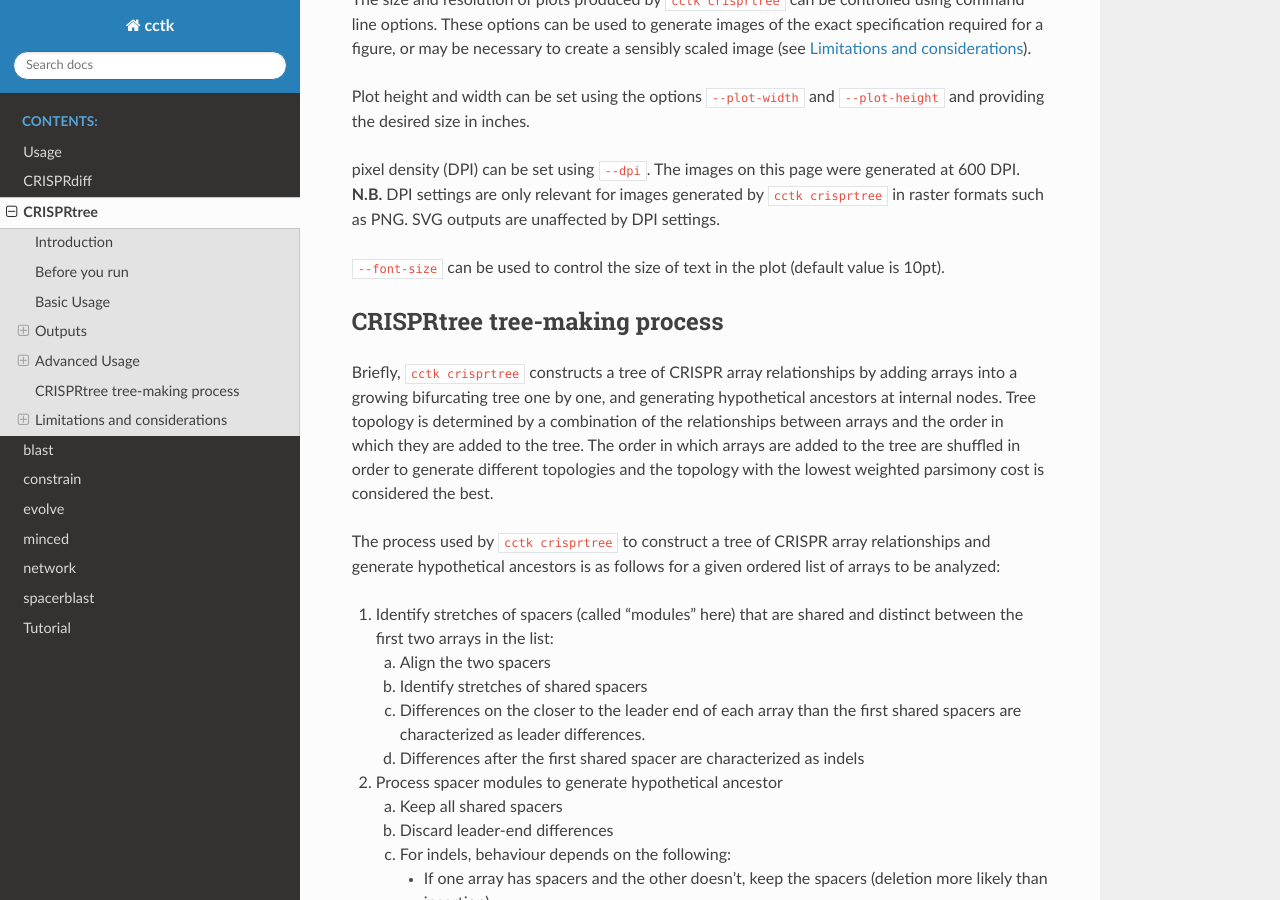
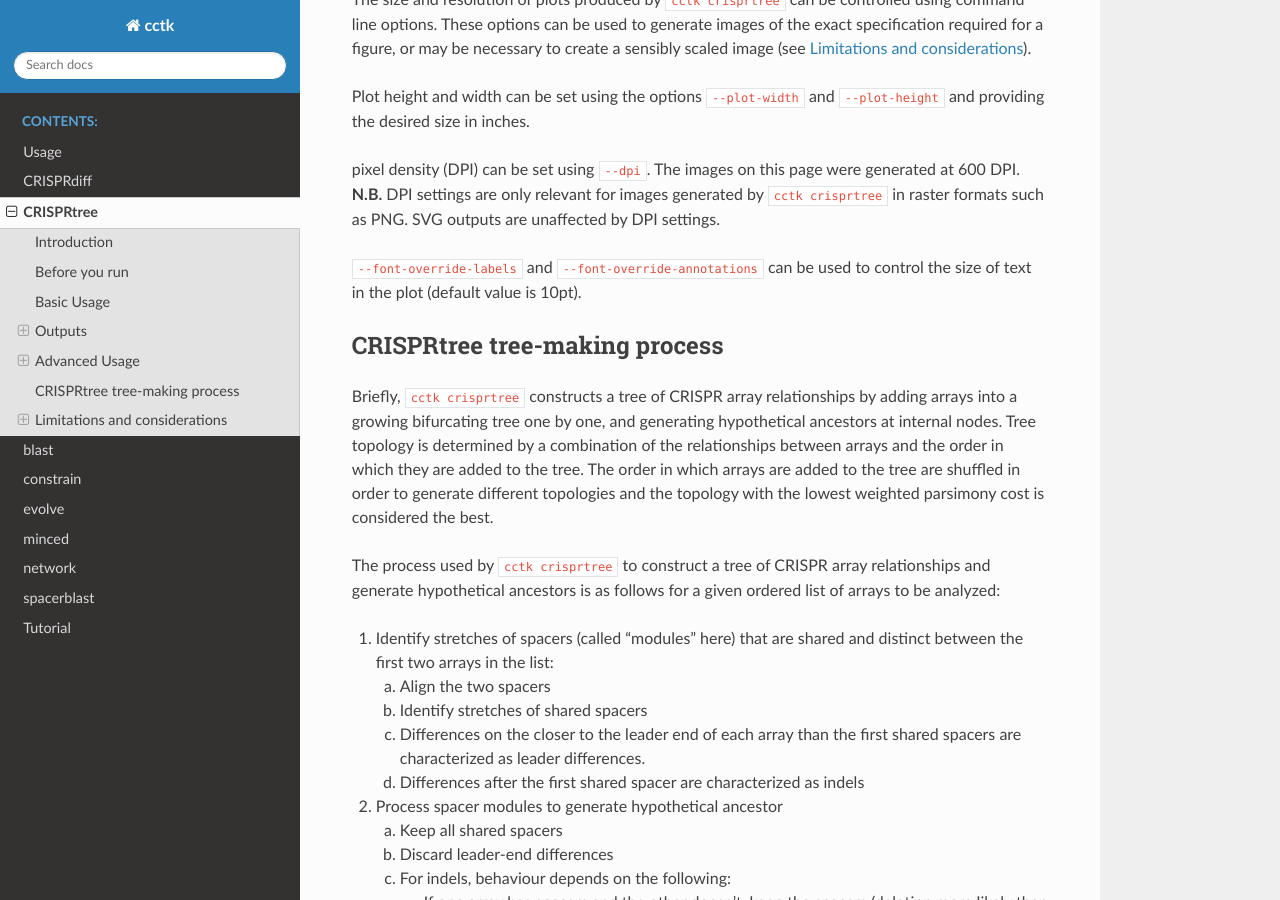
Before and after one commit to Alan-Collins/CRISPR_comparison_toolkit, a Sphinx documentation site: the page built from docs/source/content/CRISPRtree.rst, in a window 1280 px wide and 900 px high, scrolled down 11560 px. Built offline with Sphinx 7.4.7 and the Read the Docs theme 2.0.0, drawn with Linux system fonts in a browser that asks for light colours.

Commit message:
correct --font-override-labels and annotations in place of old --font-size option

```diff
--- a/docs/source/content/CRISPRtree.rst
+++ b/docs/source/content/CRISPRtree.rst
@@ -286,7 +286,7 @@ Plot height and width can be set using the options ``--plot-width`` and ``--plot
 
 pixel density (DPI) can be set using ``--dpi``. The images on this page were generated at 600 DPI. **N.B.** DPI settings are only relevant for images generated by ``cctk crisprtree`` in raster formats such as PNG. SVG outputs are unaffected by DPI settings.
 
-``--font-size`` can be used to control the size of text in the plot (default value is 10pt).
+``--font-override-labels`` and ``--font-override-annotations`` can be used to control the size of text in the plot (default value is 10pt).
 
 .. _tree-process:
 
```
